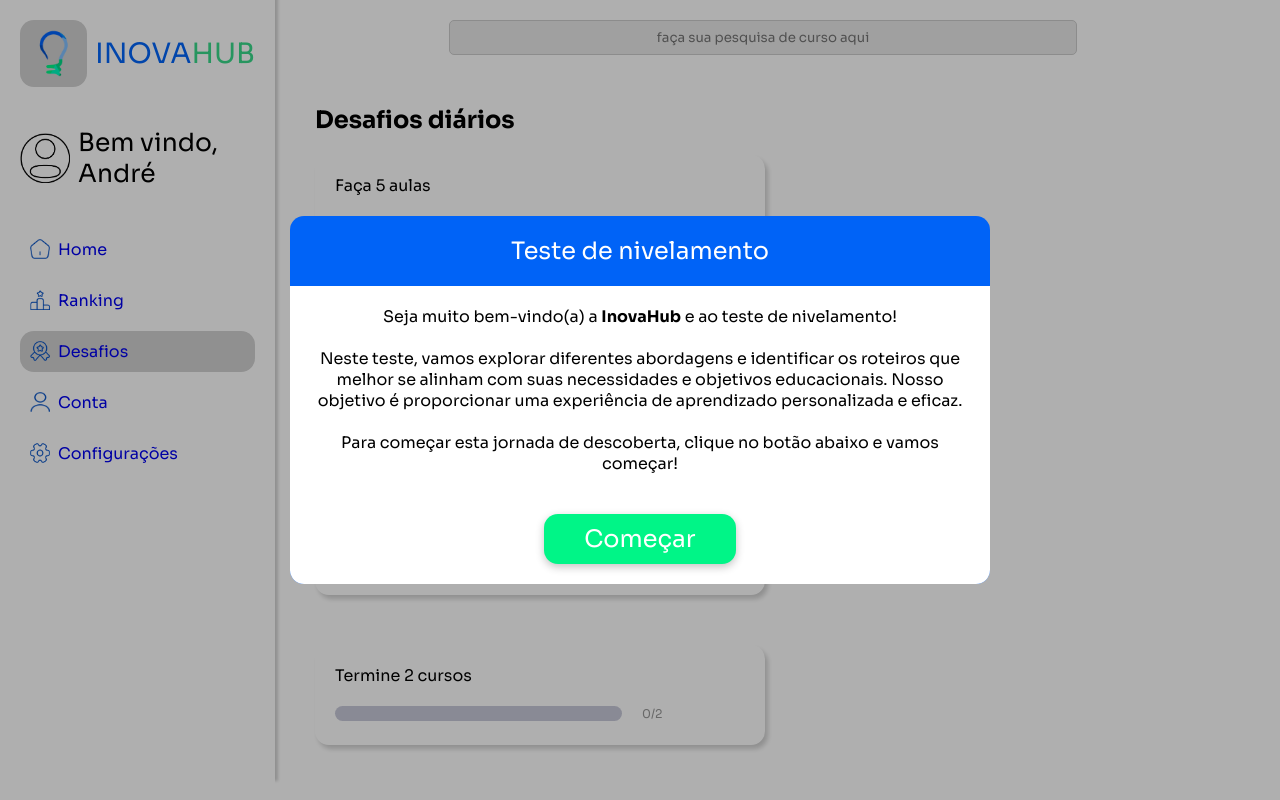
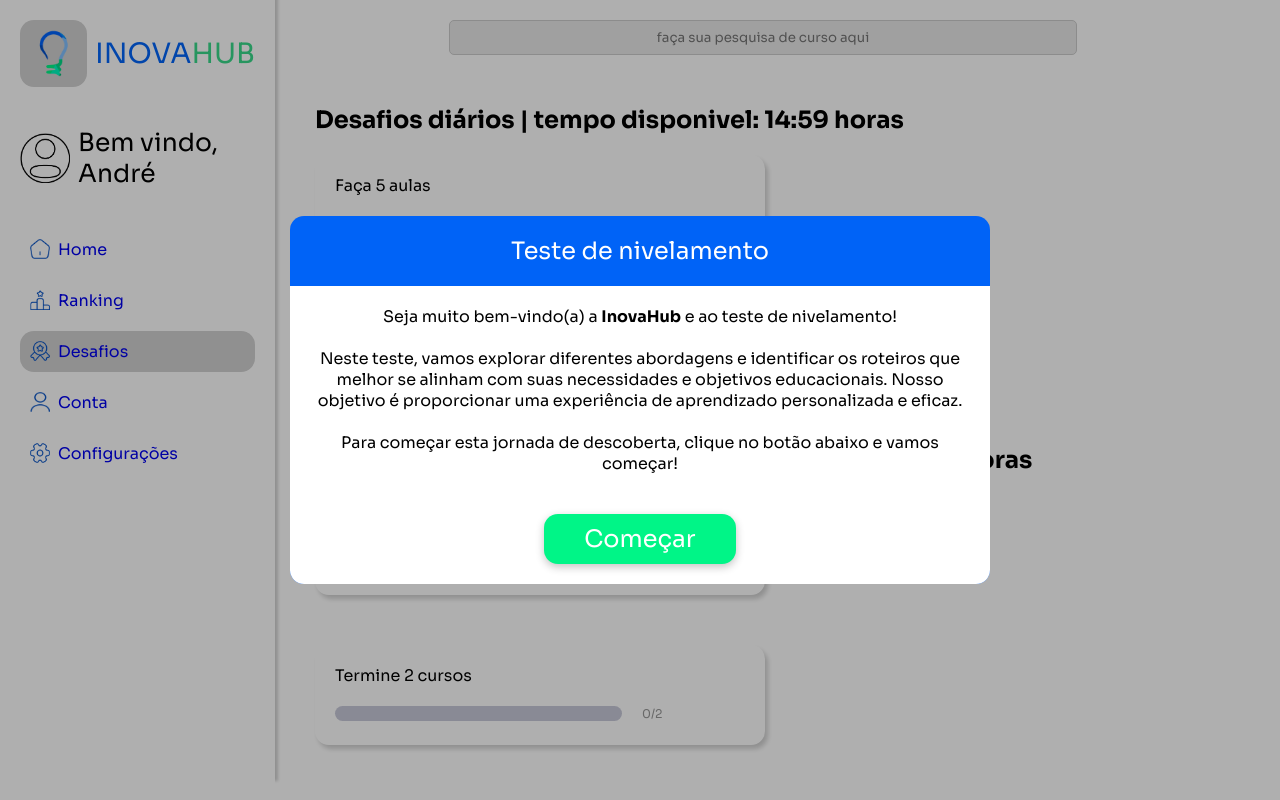
Before and after one commit to joav12/inovaHub, an Angular app: page /desafios in a window 1280 px wide. Built offline with nearby package versions, Linux system fonts and the light colour scheme.

Commit message:
desafios feito

```diff
--- a/src/app/components/desafios/desafios.component.html
+++ b/src/app/components/desafios/desafios.component.html
@@ -1,6 +1,6 @@
 <div class="desafios-container">
   <div class="desafios-diarios">
-      <h2>Desafios diários</h2>
+      <h2>Desafios diários | tempo disponivel: {{this.tempoDiario | date:'H:mm'}} horas</h2>
 
       <div class="desafios-display">
         <div *ngFor="let data of desafios.diarios">
@@ -16,7 +16,7 @@
   </div>
 
   <div class="desafios-semanais">
-    <h2>Desafios semanais</h2>
+    <h2>Desafios semanais | tempo disponivel: {{diaDaSemana(this.tempoSemanal | date:'EEEE')}} dias e {{this.tempoDiario | date:'H:mm'}} horas</h2>
 
     <div class="desafios-display">
       <div *ngFor="let data of desafios.semanais">
--- a/src/app/components/desafios/desafios.component.ts
+++ b/src/app/components/desafios/desafios.component.ts
@@ -16,6 +16,9 @@
   public cursosFinalizados: number = 0;
   public cursosComecados: number = 0;
   public aulasFeitasNum: number = 0;
+  public tempoDiario: number = Date.now() - Date.parse('December 31 2015 5:59:59');;
+  public tempoSemanal: number = Date.now();
+  public diaNumero: number = 0;
 
   private verificaCursosEAulas(): void{
     this,this.cursosFinalizados = Number(sessionStorage.getItem('cursosFinalizados'));
@@ -36,7 +39,33 @@
     }
   }
 
+  public diaDaSemana(dia: any): number{
+    if(dia == 'Monday'){
+      return this.diaNumero = 6;
+    }
+    else if(dia == 'Tuesday'){
+      return this.diaNumero = 5;
+    }
+    else if(dia == 'Wednesday'){
+      return this.diaNumero = 4;
+    }
+    else if(dia == 'Thursday'){
+      return this.diaNumero = 3;
+    }
+    else if(dia == 'Friday'){
+      return this.diaNumero = 2;
+    }
+    else if(dia == 'Saturday'){
+      return this.diaNumero = 1;
+    }
+    else if(dia == 'Sunday'){
+      return this.diaNumero = 0;
+    }
+    return 0;
+  }
+
   ngOnInit(): void{
     this.verificaCursosEAulas();
+    // this.tempoDiario = this.tempoDiario - Date.parse('December 31 2015 5:59:59');
   }
 }
```
